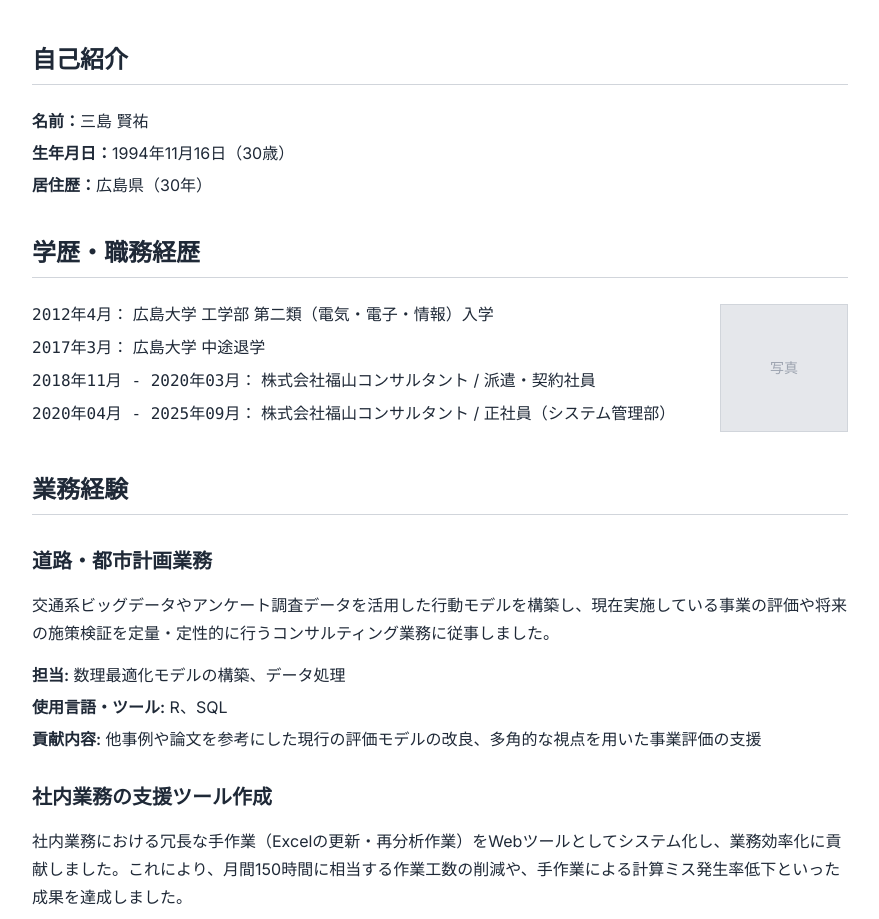
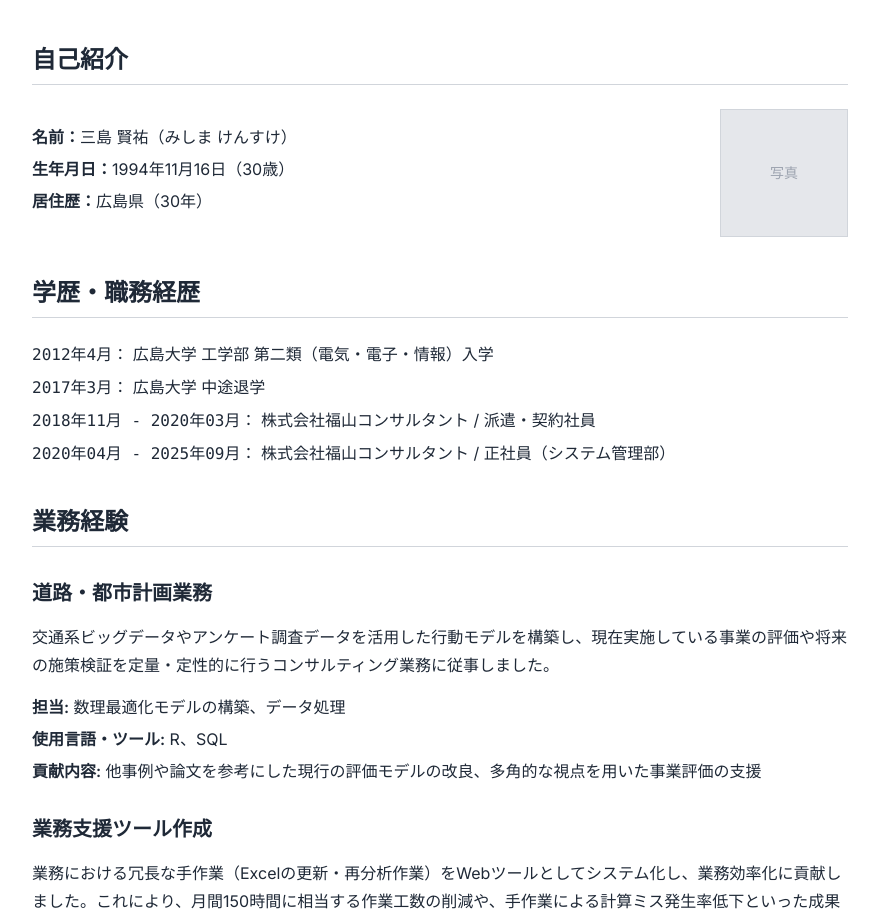
Before and after one commit to kmishima16/my-profile, a plain HTML site: page index.html in a window 1280 px wide. Shown: the part 84-1003 px from the top of the page, without its empty margins (200-1079 px from the left). Drawn offline with nearby package versions, Linux system fonts and the light colour scheme.

Commit message:
update 写真の位置, 文言微修正

```diff
--- a/index.html
+++ b/index.html
@@ -45,26 +45,26 @@
         <main>
             <section id="profile">
                 <h2 class="border-b border-gray-300 pb-2 mt-10 mb-6 text-2xl font-semibold">自己紹介</h2>
-                <ul>
-                    <li><span class="font-semibold">名前：</span>三島 賢祐</li>
+                <div class="flex flex-col sm:flex-row items-start sm:items-center gap-8">
+                    <ul class="flex-1 order-2 sm:order-1">
+                        <li><span class="font-semibold">名前：</span>三島 賢祐（みしま けんすけ）</li>
                         <li><span class="font-semibold">生年月日：</span>1994年11月16日（30歳）</li>
                         <li><span class="font-semibold">居住歴：</span>広島県（30年）</li>
                     </ul>
+                    <div class="w-32 h-32 bg-gray-200 flex items-center justify-center text-gray-400 text-sm border border-gray-300 mb-4 sm:mb-0 order-1 sm:order-2">
+                        写真
+                    </div>
+                </div>
             </section>
 
             <section id="history">
                 <h2 class="border-b border-gray-300 pb-2 mt-10 mb-6 text-2xl font-semibold">学歴・職務経歴</h2>
-                <div class="flex flex-col sm:flex-row items-start sm:items-center gap-8">
-                    <ul class="flex-1">
+                <ul>
                     <li><span class="font-mono">2012年4月：</span> 広島大学 工学部 第二類（電気・電子・情報）入学</li>
                     <li><span class="font-mono">2017年3月：</span> 広島大学 中途退学</li>
                     <li><span class="font-mono">2018年11月 - 2020年03月：</span> 株式会社福山コンサルタント / 派遣・契約社員</li>
                     <li><span class="font-mono">2020年04月 - 2025年09月：</span> 株式会社福山コンサルタント / 正社員（システム管理部）</li>
                 </ul>
-                    <div class="w-32 h-32 bg-gray-200 flex items-center justify-center text-gray-400 text-sm border border-gray-300">
-                        写真
-                    </div>
-                </div>
             </section>
 
             <section id="experience">
@@ -83,9 +83,9 @@
                 </article>
 
                 <article>
-                    <h3 class="mt-8 mb-4 text-xl font-semibold">社内業務の支援ツール作成</h3>
+                    <h3 class="mt-8 mb-4 text-xl font-semibold">業務支援ツール作成</h3>
                     <p class="mb-4">
-                        社内業務における冗長な手作業（Excelの更新・再分析作業）をWebツールとしてシステム化し、業務効率化に貢献しました。これにより、月間150時間に相当する作業工数の削減や、手作業による計算ミス発生率低下といった成果を達成しました。
+                        業務における冗長な手作業（Excelの更新・再分析作業）をWebツールとしてシステム化し、業務効率化に貢献しました。これにより、月間150時間に相当する作業工数の削減や、手作業による計算ミス発生率低下といった成果を達成しました。
                     </p>
                     <p class="mb-4">
                         また、Go言語でGUIアプリを作成した内容については、社外の<a href="https://connpass.com/event/329963/" target="_blank" rel="noopener noreferrer" class="text-blue-600 hover:underline">Go言語勉強会</a>の会場で<a href="https://www.docswell.com/s/5543922/56V9N8-Gophers-Gathering-2025-01-18" target="_blank" rel="noopener noreferrer" class="text-blue-600 hover:underline">LT発表</a>を行いました。
@@ -112,7 +112,7 @@
                 <article>
                     <h3 class="mt-8 mb-4 text-xl font-semibold">社内ITリテラシー向上支援</h3>
                     <p class="mb-4">
-                        非IT部門の職員を対象に、Microsoft 350やGoogle Workspaceの活用方法、情報セキュリティに関する勉強会を定期開催し、各種ツールの導入・操作マニュアルを作成・配布するなど、ITリテラシー向上に向けた活動を実施しました。
+                        非IT部門の職員を対象に、Microsoft 365やGoogle Workspaceの活用方法、情報セキュリティに関する勉強会を定期開催し、各種ツールの導入・操作マニュアルを作成・配布するなど、ITリテラシー向上に向けた活動を実施しました。
                     </p>
                     <ul>
                         <li><span class="font-semibold">担当:</span> 社内ITツールの活用法・情報セキュリティに関する勉強会の資料作成・講師</li>
```
Lines whose indentation alone changed are shown as unchanged.
